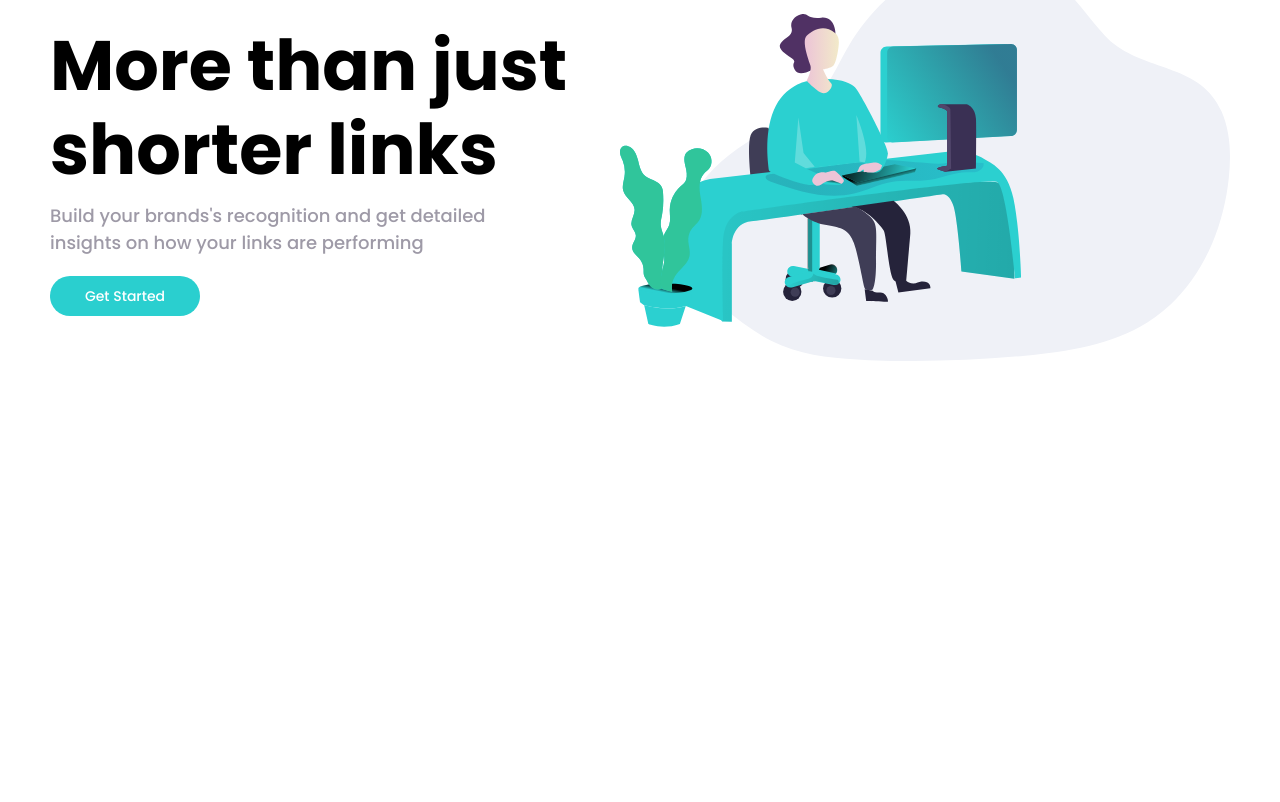
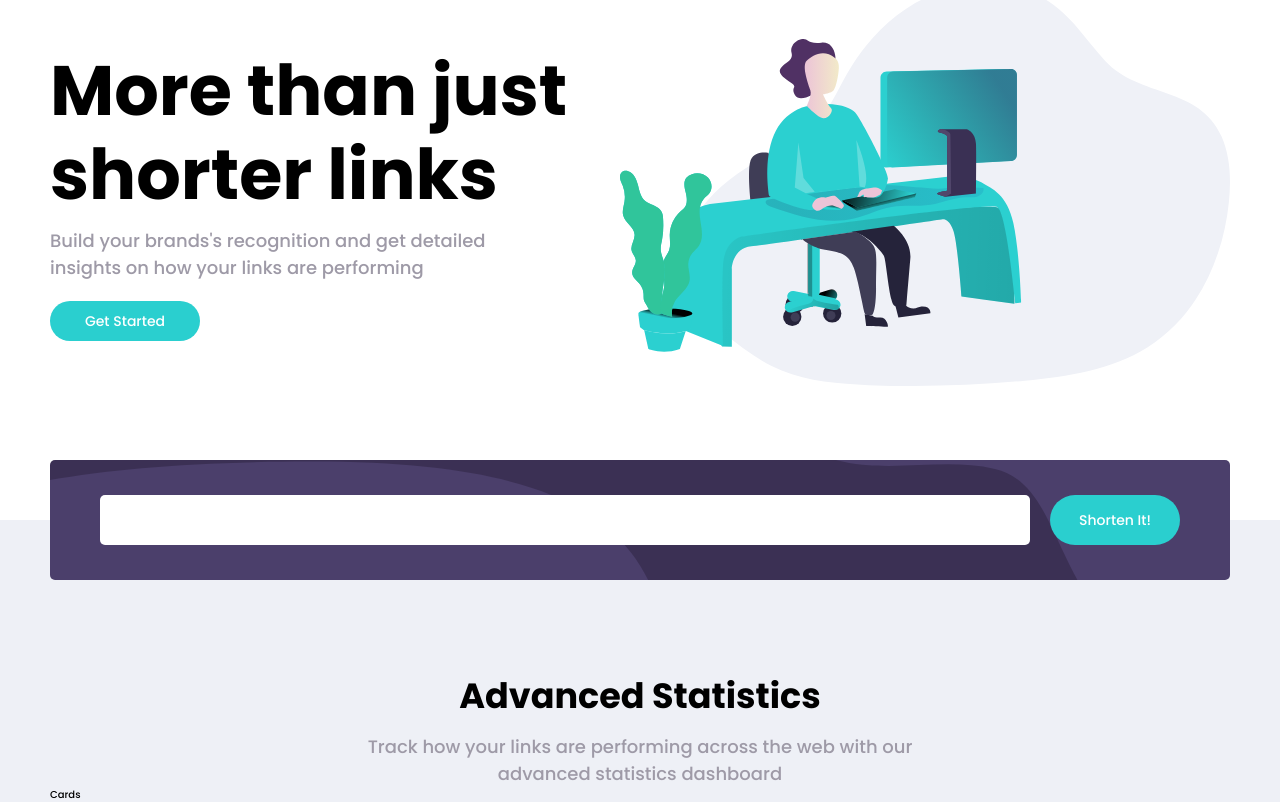
Before and after one commit to STomlinson1/url-shortener, a Next.js app: page / in a window 1280 px wide. Shown: the part 210-1012 px from the top of the page. Before the commit the page ends 800 px from the top, so only its background shows below. Built offline with nearby package versions, Linux system fonts and the light colour scheme.

Commit message:
Fixed base styles, Added Content section component and styles. Starting url input component.

```diff
--- /dev/null
+++ b/components/ContentSection/ContentSection.module.scss
@@ -0,0 +1,68 @@
+@use '../../styles/abstracts' as *;
+
+.section {
+	background-color: $background-gray;
+
+	.flex {
+		position: relative;
+		display: flex;
+		flex-flow: column nowrap;
+		align-items: center;
+
+		.searchContainer {
+			position: absolute;
+			top: 0;
+			width: 100%;
+			padding: 0 3rem;
+			transform: translateY(-50%);
+
+			.inputContainer {
+				min-height: 12rem;
+				background: url('../../public/images/bg-shorten-desktop.svg') center
+					center/cover no-repeat;
+				background-color: $primary-violet;
+				border-radius: 5px;
+				padding: 1rem 5rem;
+				display: flex;
+				flex-flow: row nowrap;
+				align-items: center;
+
+				.input {
+					flex: 1 0 auto;
+					height: 5rem;
+					border: none;
+					border-radius: 5px;
+					padding: 0 1rem;
+					margin-right: 2rem;
+					font-size: $p-md;
+				}
+
+				.buttonContainer {
+					width: 13rem;
+					height: 5rem;
+					font-size: $p-md;
+				}
+			}
+		}
+
+		.heading {
+			font-size: $heading-lg;
+			text-align: center;
+			padding-top: 15rem;
+		}
+
+		.subtext {
+			font-size: $p-lg;
+			text-align: center;
+			color: $gray-violet;
+			max-width: 50ch;
+			margin-top: 1rem;
+		}
+
+		.cardContainer {
+			width: 100%;
+			display: flex;
+			flex-flow: row nowrap;
+		}
+	}
+}
--- /dev/null
+++ b/components/ContentSection/ContentSection.tsx
@@ -0,0 +1,28 @@
+import s from './ContentSection.module.scss';
+
+import Button from '../Button/Button';
+
+const ContentSection: React.FC = () => {
+	return (
+		<section className={s.section}>
+			<div className={`container-l ${s.flex}`}>
+				<div className={s.searchContainer}>
+					<div className={s.inputContainer}>
+						<input className={s.input} type="text" />
+						<div className={s.buttonContainer}>
+							<Button text="Shorten It!" variant="primary" />
+						</div>
+					</div>
+				</div>
+				<h2 className={s.heading}>Advanced Statistics</h2>
+				<p className={s.subtext}>
+					Track how your links are performing across the web with our advanced
+					statistics dashboard
+				</p>
+				<div className={s.cardContainer}>Cards</div>
+			</div>
+		</section>
+	);
+};
+
+export default ContentSection;
--- a/components/Hero/Hero.module.scss
+++ b/components/Hero/Hero.module.scss
@@ -1,15 +1,15 @@
 @use '../../styles/abstracts' as *;
 
 .hero {
-	min-height: 60rem;
-	height: 60rem;
+	min-height: 65rem;
+	height: 65rem;
 	position: relative;
 
 	.flex {
 		height: 100%;
 		display: flex;
 		flex-flow: column-reverse nowrap;
-		justify-content: center;
+		justify-content: flex-end;
 		align-items: center;
 		text-align: center;
 
--- a/components/index.ts
+++ b/components/index.ts
@@ -1,2 +1,3 @@
 export { default as Layout } from './Layout/Layout';
 export { default as Hero } from './Hero/Hero';
+export { default as MainContent } from './ContentSection/ContentSection';
--- a/pages/index.tsx
+++ b/pages/index.tsx
@@ -1,7 +1,7 @@
 import { Fragment } from 'react';
 import Head from 'next/head';
 
-import { Hero } from '../components';
+import { Hero, MainContent } from '../components';
 
 const Home: React.FC = () => {
 	return (
@@ -14,6 +14,7 @@ const Home: React.FC = () => {
 				<link rel="icon" href="/favicon.ico" />
 			</Head>
 			<Hero />
+			<MainContent />
 		</Fragment>
 	);
 };
--- a/styles/abstracts/_colors.scss
+++ b/styles/abstracts/_colors.scss
@@ -13,3 +13,4 @@ $gray: hsl(0, 0%, 75%);
 $gray-violet: hsl(257, 7%, 63%);
 $dark-blue: hsl(255, 11%, 22%);
 $dark-violet: hsl(260, 8%, 14%);
+$background-gray: hsl(225, 33%, 95%);
--- a/styles/base/_base.scss
+++ b/styles/base/_base.scss
@@ -4,6 +4,7 @@
 
 body {
 	font-family: 'Poppins', sans-serif;
+	overflow-x: hidden;
 }
 
 a {
```
